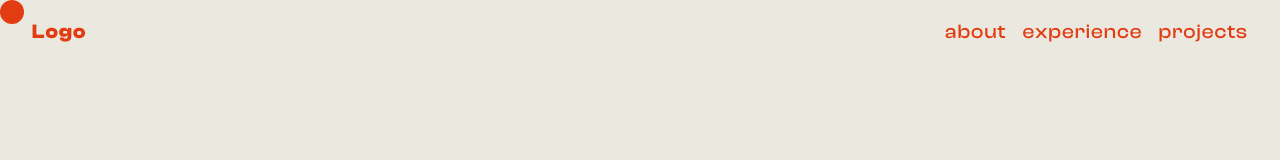
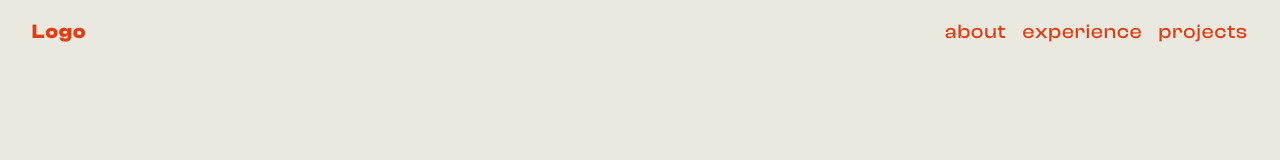
Before and after one commit to michaelcanonizado/michaelcanonizado, a Next.js app: page / in a window 1280 px wide. Shown: the top 160 px of the page. Built offline with nearby package versions, Linux system fonts and the light colour scheme.

Commit message:
chroe: remove buggy <CursorProvider/>

```diff
--- a/src/app/cursor-provider.tsx
+++ /dev/null
@@ -1,28 +0,0 @@
-'use client';
-
-import React, { useRef } from 'react';
-
-import { cn } from '@/lib/utils';
-import { motion, useMotionValue } from 'framer-motion';
-import { ComponentBaseProps } from '@/types';
-import useMousePosition from '@/hooks/useCursor';
-
-const CursorProvider = ({ className, children }: ComponentBaseProps) => {
-  const containerRef = useRef(null);
-  const { x, y } = useMousePosition();
-
-  const cursorSize = 24;
-
-  return (
-    <motion.div
-      style={{
-        width: `${cursorSize}px`,
-        height: `${cursorSize}px`
-      }}
-      animate={{ x, y }}
-      className='absolute top-0 rounded-full bg-foreground'
-    />
-  );
-};
-
-export default CursorProvider;
--- a/src/app/layout.tsx
+++ b/src/app/layout.tsx
@@ -3,7 +3,6 @@ import type { Metadata } from 'next';
 import '@/styles/globals.css';
 import { inter, clashDisplay } from '@/styles/fonts';
 import NavigationBar from '@/components/sections/navigation-bar';
-import CursorProvider from './cursor-provider';
 
 export const metadata: Metadata = {
   title: 'Michael Canonizado',
@@ -25,7 +24,6 @@ export default function RootLayout({
         )}
       >
         <NavigationBar />
-        <CursorProvider />
         {children}
       </body>
     </html>
```
